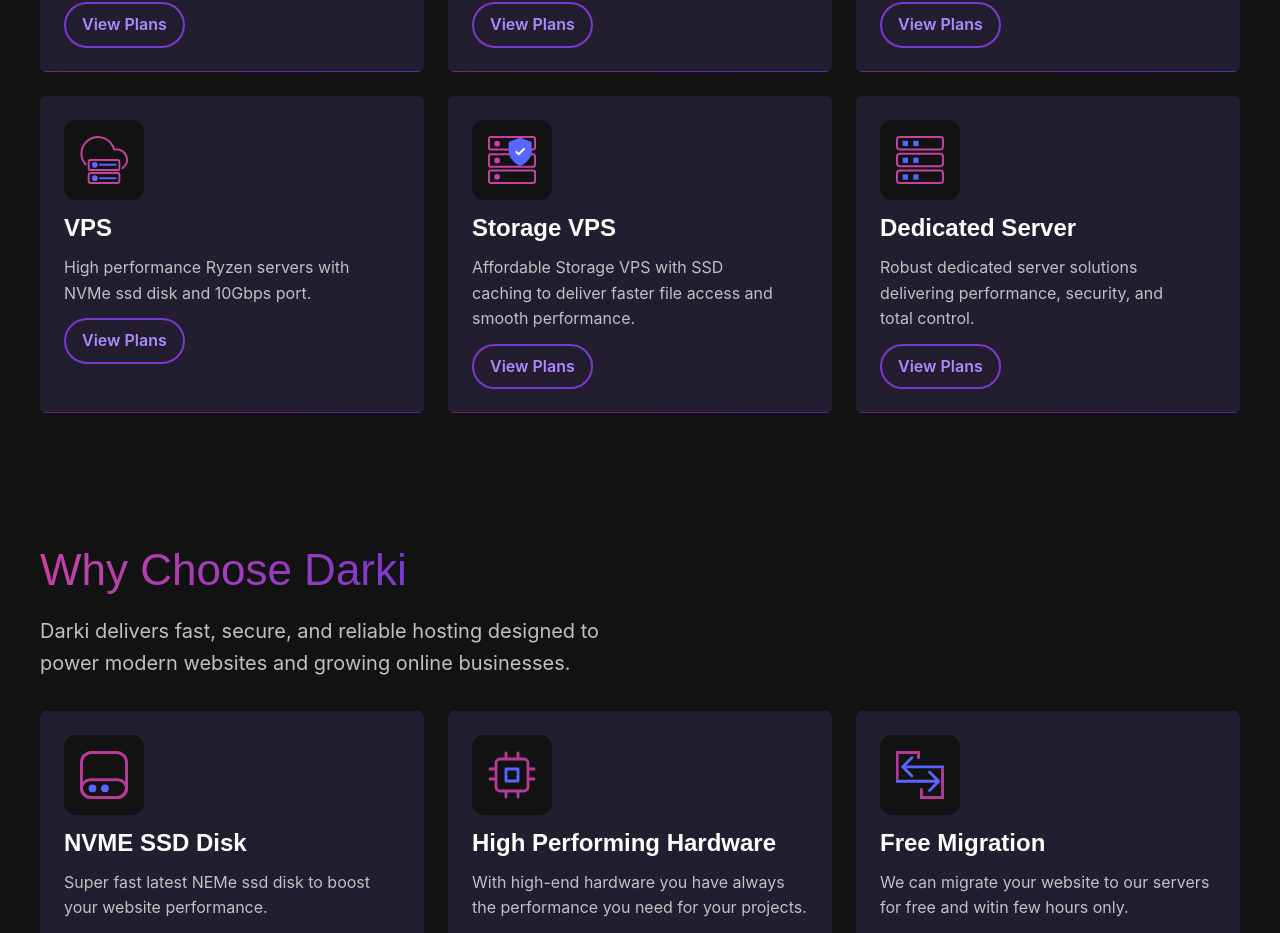
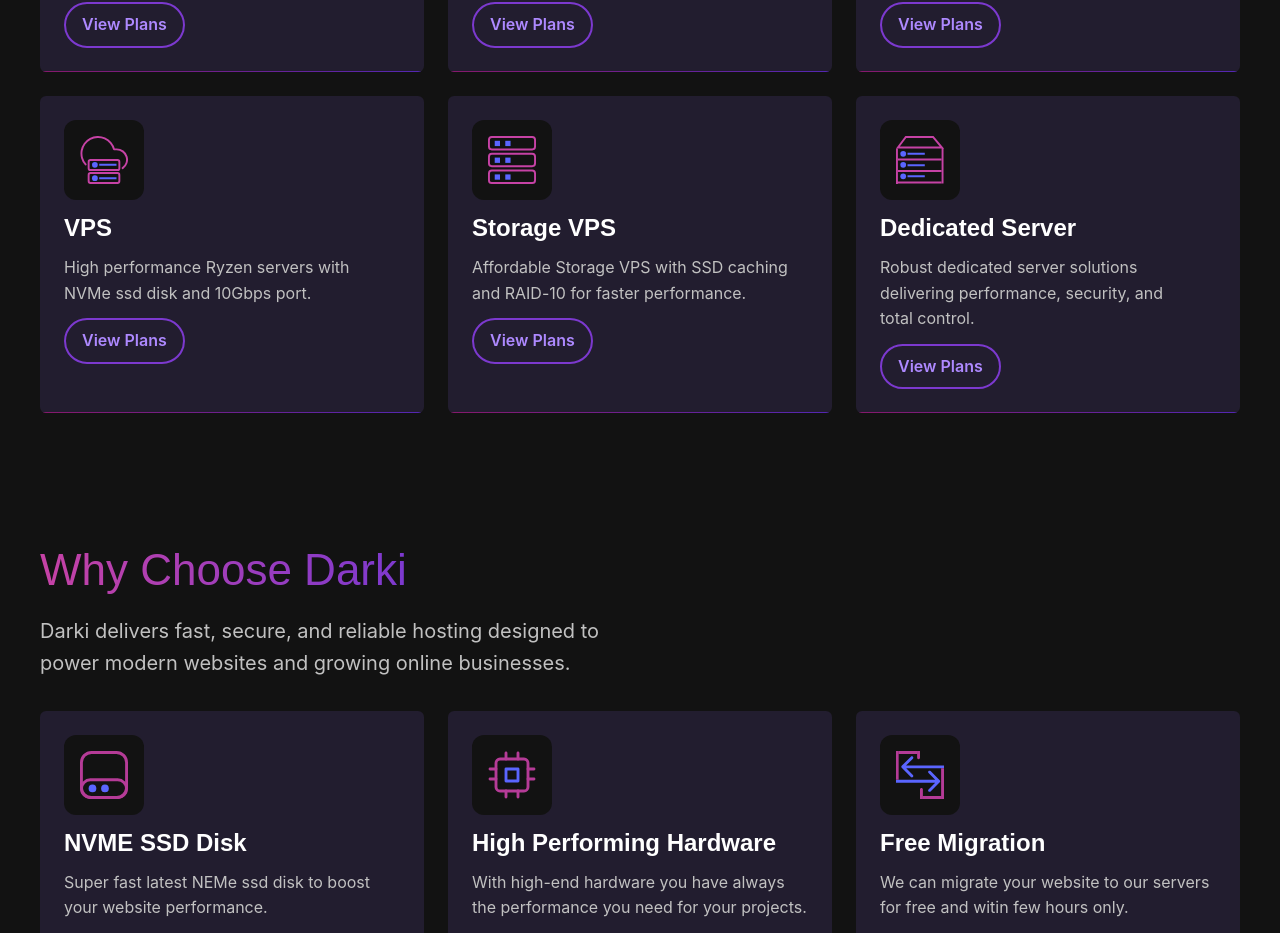
Before and after one commit to dewdot/darki, a Next.js app: page / in a window 1280 px wide. Shown: the part 1267-2200 px from the top of the page. Built offline with nearby package versions, Linux system fonts and the light colour scheme; a web font is replaced by a local one.

Commit message:
Added server icon

```diff
--- a/src/data/components/HostingServicesData.js
+++ b/src/data/components/HostingServicesData.js
@@ -30,15 +30,15 @@
   {
     id: 5,
     name: 'Storage VPS',
-    info: 'Affordable Storage VPS with SSD caching to deliver faster file access and smooth performance.',
-    image: '/images/icons/managed-vps.svg',
+    info: 'Affordable Storage VPS with SSD caching and RAID-10 for faster performance.',
+    image: '/images/icons/storage-vps.svg',
     url: '/vps/storage-vps'
   },
   {
     id: 6,
     name: 'Dedicated Server',
     info: 'Robust dedicated server solutions delivering performance, security, and total control.',
-    image: '/images/icons/storage-vps.svg',
+    image: '/images/icons/dedicaed-server.svg',
     url: '/dedicated'
   }
 ];
```
Also changed, not shown: public/images/icons/dedicaed-server.svg (added), 1 other file (tests, documents, lock files or other folders).
